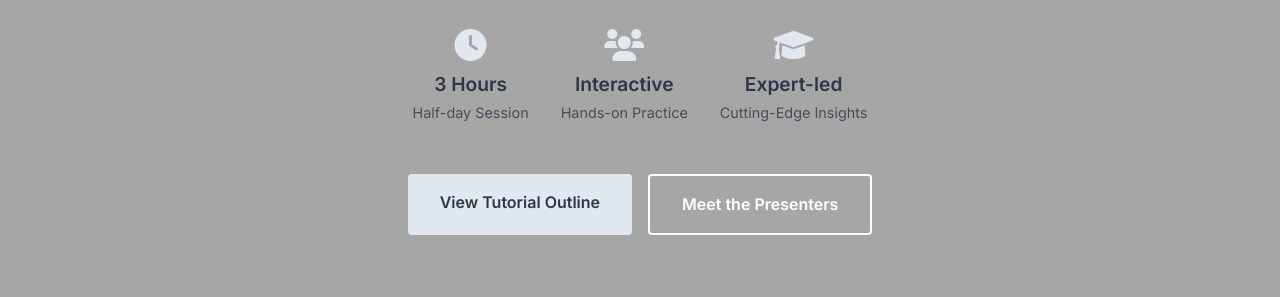
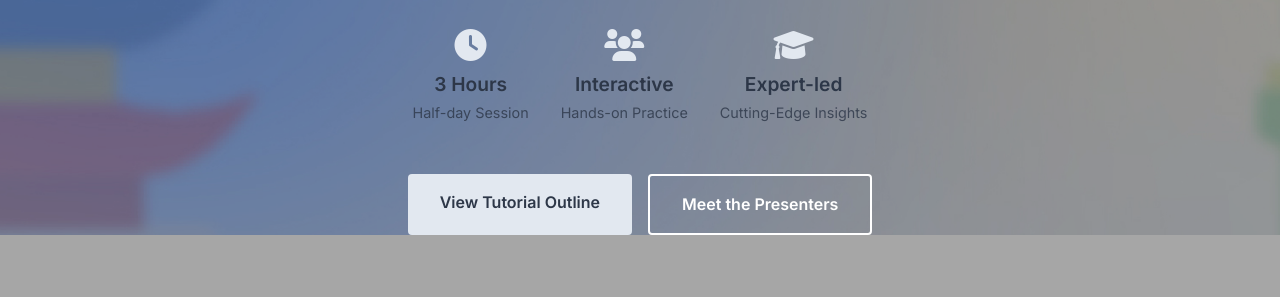
Before and after one commit to SynData4DM/SynData4DM.github.io, a plain HTML site: page index.html in a window 1280 px wide. Shown: the part 119-416 px from the top of the page. Drawn offline with Linux system fonts and the light colour scheme.

Commit message:
update presenter

```diff
--- a/styles.css
+++ b/styles.css
@@ -109,7 +109,7 @@ body {
 /* Hero Section */
 .hero{
     /* 1️⃣  background image you already set */
-    background-image:url("images/your-hero-bg.jpg");
+    background-image:url("images/cikm_background.png");
     background-repeat:no-repeat;
     background-position:center top;
 
```
